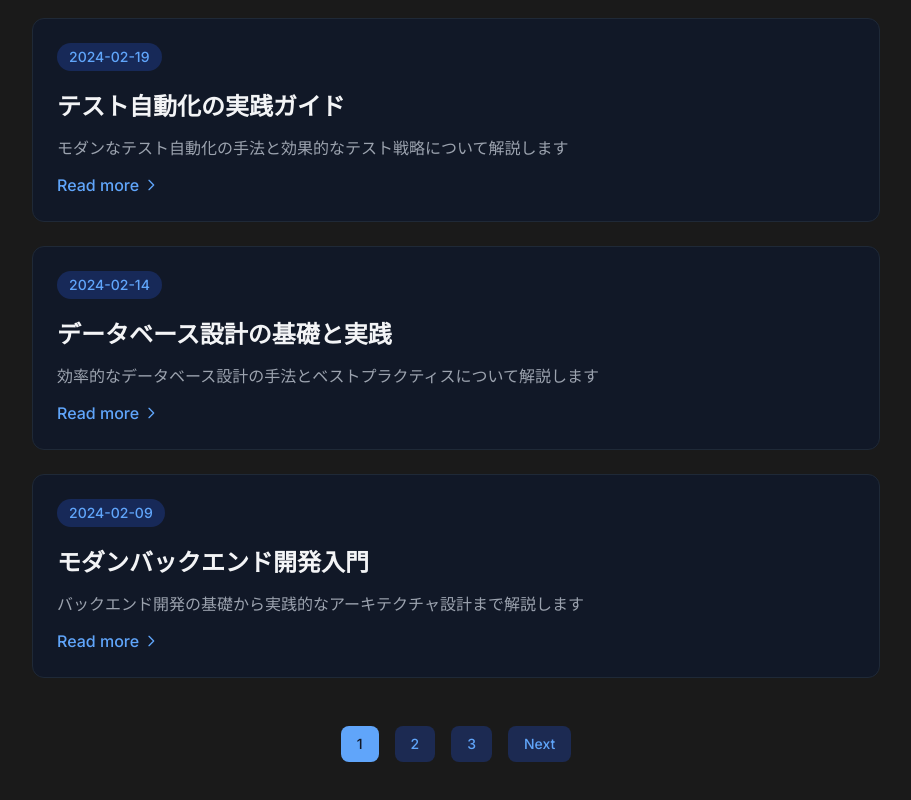
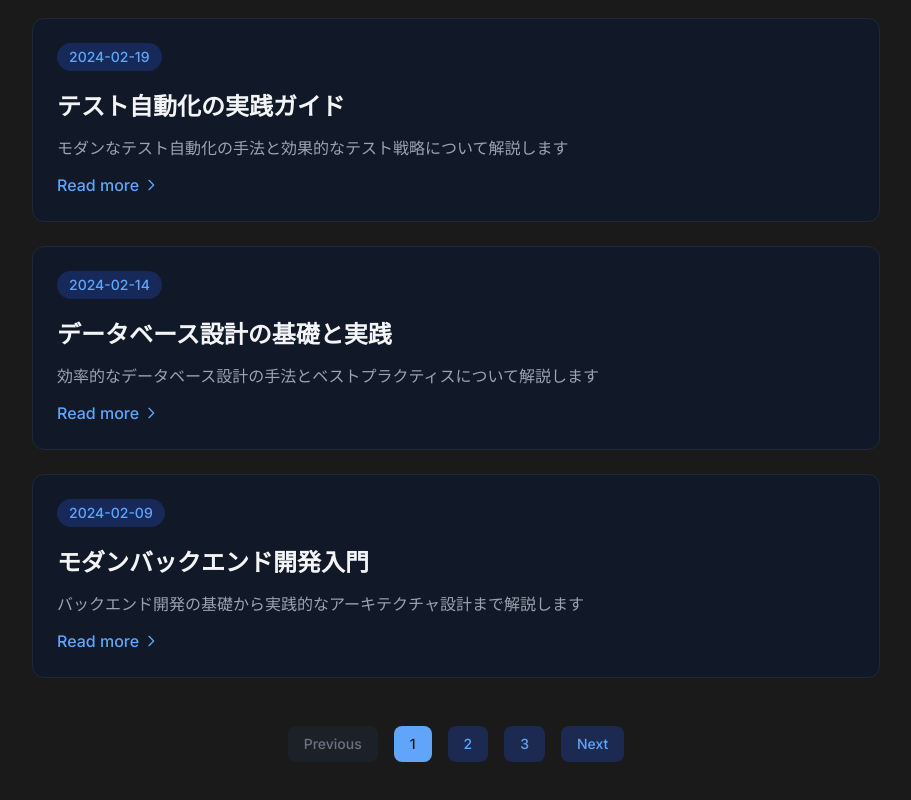
Before and after one commit to diescake/me, a Next.js app: page /blog in a window 1280 px wide. Shown: the part 638-1438 px from the top of the page, without its empty margins (184-1095 px from the left). Built offline with nearby package versions, Linux system fonts and the light colour scheme.

Commit message:
feat: always show Previous and Next buttons in blog pagination

```diff
--- a/src/app/blog/page.tsx
+++ b/src/app/blog/page.tsx
@@ -1,6 +1,7 @@
 import Link from 'next/link'
 import type { FunctionComponent } from 'react'
 import { getPaginatedPosts } from '@/lib/blog'
+import Pagination from '@/components/Pagination'
 
 export const revalidate = 3600 // 1時間ごとに再生成
 
@@ -58,38 +59,7 @@ export default async function BlogList({
         ))}
       </div>
 
-      {/* Pagination */}
-      <div className="flex justify-center space-x-4">
-        {currentPage > 1 && (
-          <Link
-            href={`/blog?page=${currentPage - 1}`}
-            className="px-4 py-2 text-sm font-medium text-blue-400 bg-blue-900/50 rounded-lg hover:bg-blue-900/70 transition-colors"
-          >
-            Previous
-          </Link>
-        )}
-        {Array.from({ length: totalPages }, (_, i) => i + 1).map((page) => (
-          <Link
-            key={page}
-            href={`/blog?page=${page}`}
-            className={`px-4 py-2 text-sm font-medium rounded-lg transition-colors ${
-              currentPage === page
-                ? 'bg-blue-400 text-gray-900'
-                : 'text-blue-400 bg-blue-900/50 hover:bg-blue-900/70'
-            }`}
-          >
-            {page}
-          </Link>
-        ))}
-        {currentPage < totalPages && (
-          <Link
-            href={`/blog?page=${currentPage + 1}`}
-            className="px-4 py-2 text-sm font-medium text-blue-400 bg-blue-900/50 rounded-lg hover:bg-blue-900/70 transition-colors"
-          >
-            Next
-          </Link>
-        )}
-      </div>
+      <Pagination currentPage={currentPage} totalPages={totalPages} />
     </div>
   )
 }
--- /dev/null
+++ b/src/components/Pagination.tsx
@@ -0,0 +1,58 @@
+'use client'
+
+import Link from 'next/link'
+import { ReactElement } from 'react'
+
+type PaginationProps = {
+  currentPage: number
+  totalPages: number
+}
+
+export default function Pagination({
+  currentPage,
+  totalPages,
+}: PaginationProps): ReactElement {
+  return (
+    <div className="flex justify-center space-x-4">
+      <Link
+        href={currentPage > 1 ? `/blog?page=${currentPage - 1}` : '#'}
+        className={`px-4 py-2 text-sm font-medium rounded-lg transition-colors ${
+          currentPage > 1
+            ? 'text-blue-400 bg-blue-900/50 hover:bg-blue-900/70'
+            : 'text-gray-500 bg-gray-800/50 cursor-not-allowed'
+        }`}
+        onClick={(e) => {
+          if (currentPage <= 1) e.preventDefault()
+        }}
+      >
+        Previous
+      </Link>
+      {Array.from({ length: totalPages }, (_, i) => i + 1).map((page) => (
+        <Link
+          key={page}
+          href={`/blog?page=${page}`}
+          className={`px-4 py-2 text-sm font-medium rounded-lg transition-colors ${
+            currentPage === page
+              ? 'bg-blue-400 text-gray-900'
+              : 'text-blue-400 bg-blue-900/50 hover:bg-blue-900/70'
+          }`}
+        >
+          {page}
+        </Link>
+      ))}
+      <Link
+        href={currentPage < totalPages ? `/blog?page=${currentPage + 1}` : '#'}
+        className={`px-4 py-2 text-sm font-medium rounded-lg transition-colors ${
+          currentPage < totalPages
+            ? 'text-blue-400 bg-blue-900/50 hover:bg-blue-900/70'
+            : 'text-gray-500 bg-gray-800/50 cursor-not-allowed'
+        }`}
+        onClick={(e) => {
+          if (currentPage >= totalPages) e.preventDefault()
+        }}
+      >
+        Next
+      </Link>
+    </div>
+  )
+}
```
